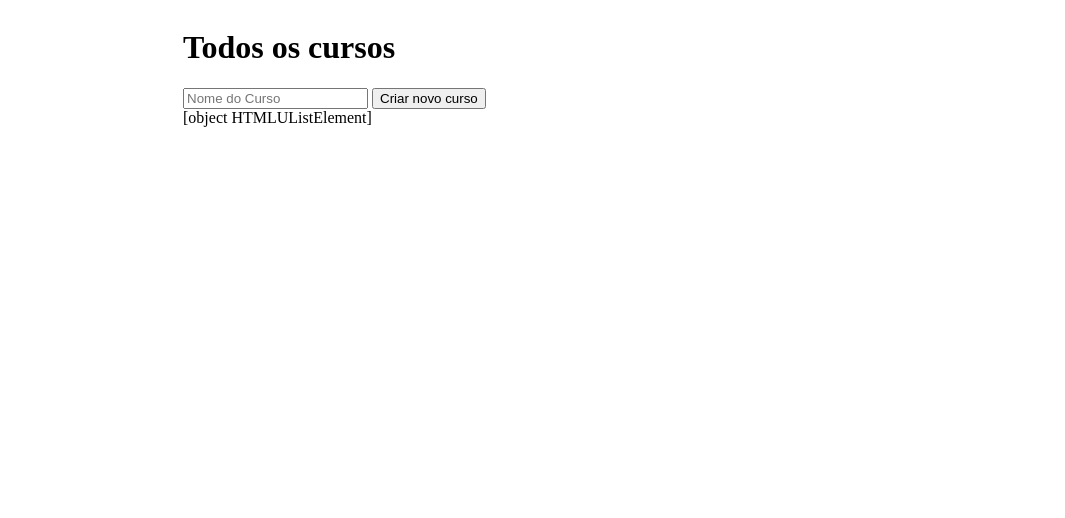
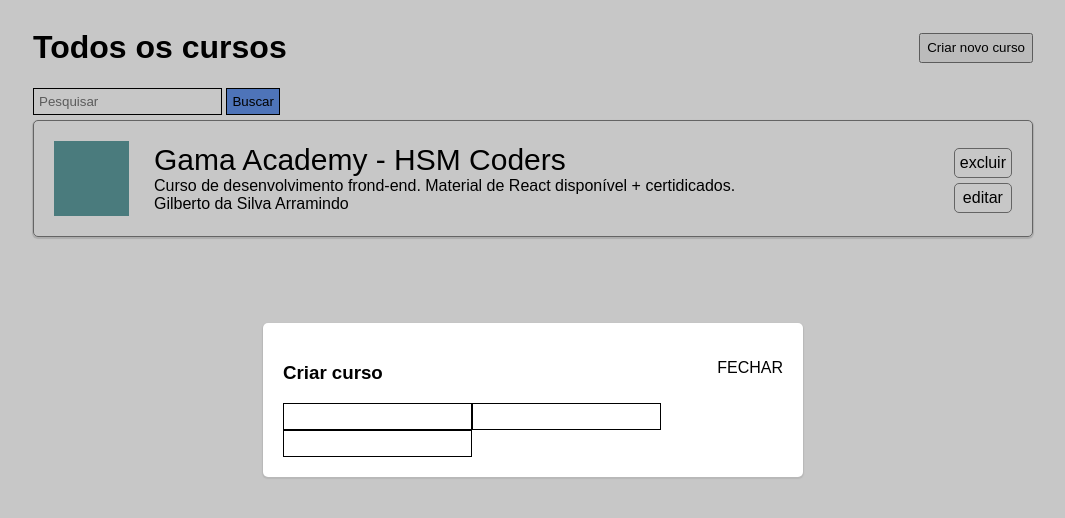
Before and after one commit to DanLoose/GamaAcademyDesafioFinal, a website: page public/index.html in a window 1280 px wide. Both pictures are taken after a click on the button "Criar novo curso". Shown: the whole page, without its empty margins (107-1172 px from the left). Drawn offline with Linux system fonts and the light colour scheme.

Commit message:
alterações na versao web do desafio

```diff
--- a/public/CSS/style.css
+++ b/public/CSS/style.css
@@ -1,24 +1,112 @@
 body {
     display: flex;
     justify-content: center;
+    font-family: Arial, Helvetica, sans-serif;
+}
+
+.header {
+    display: flex;
+    justify-content: space-between;
+    align-items: center;
+}
+
+.header>button {
+    height: 30px;
 }
 
 .container {
     width: 100%;
-    max-width: 700px;
+    max-width: 1000px;
+    min-width: 800px;
 }
 
 ul {
     padding: 0;
     margin: 0;
     list-style-type: none;
-    max-width: 100%;
+    width: 100%;
+}
+
+input {
+    padding: 5px;
+    outline: none;
+    border: 1px solid black;
+}
+
+form>button {
+    padding: 5px;
+    background-color: cornflowerblue;
+    border: 1px solid black;
+}
+
+form>button:hover {
+    background-color: rgb(155, 183, 235);
 }
 
 .card {
     padding: 20px;
     border: 1px solid gray;
-    border-radius: 10px;
+    border-radius: 5px;
     margin-top: 5px;
     box-shadow: 0 1px 1px 1px rgba(0, 0, 0, 0.137);
+    display: flex;
+    justify-content: space-between;
+    align-items: center;
 }
+
+.card>.content {
+    display: flex;
+    align-items: center;
+}
+
+.card>.content>.imagem {
+    width: 75px;
+    height: 75px;
+    background-color: cadetblue;
+}
+
+.card>.content>.text-content>.titulo {
+    margin-left: 25px;
+    font-size: 30px;
+}
+
+.card>.content>.text-content>.descricao,
+.card>.content>.text-content>.professor {
+    margin-left: 25px;
+}
+
+.card>.buttons>.editar,
+.card>.buttons>.excluir {
+    padding: 5px;
+    border: 1px solid gray;
+    margin-top: 5px;
+    border-radius: 5px;
+    display: flex;
+    align-items: center;
+    justify-content: center;
+}
+
+.modalCriar {
+    display: flex;
+    background-color: rgba(0, 0, 0, 0.219);
+    position: absolute;
+    top: 0;
+    left: 0;
+    height: 100vh;
+    width: 100vw;
+    justify-content: center;
+    align-items: center;
+}
+
+.modalCriar>.box {
+    max-width: 500px;
+    background-color: white;
+    padding: 20px;
+    box-shadow: 0px 1px 1px 1px rgba(128, 128, 128, 0.212);
+    border-radius: 5px;
+}
+
+.box-header {
+    display: flex;
+    justify-content: space-between;
+}
--- a/public/JS/script.js
+++ b/public/JS/script.js
@@ -1,50 +1,53 @@
-var minhaLista = [];
+const btnCriar = document.querySelector('#btnCriarCurso');
+const container = document.querySelector('.container');
+const btnExcluir = document.querySelector('.excluir');
 
-const containerLista = document.querySelector('.containerLista');
-const btnCriarCurso = document.querySelector('#btnCriarCurso');
-const input = document.querySelector('input[name=input]');
-
+let meusCursos = [];
 window.addEventListener('DOMContentLoaded', () => {
-    console.log(localStorage.getItem('minhaLista'));
-    renderizarTela();
+    meusCursos = localStorage.getItem('meusCursos');
+    console.log(meusCursos);
 })
 
 
-btnCriarCurso.addEventListener('click', (event) => {
-    event.preventDefault();
-    if (input.value) {
-        criarCurso();
-    }
+btnCriar.addEventListener('click', createModalCriar)
+
+btnExcluir.addEventListener('click', (e) => {
+    e.target.parentNode.parentNode.remove()
 })
 
-function renderizarTela() {
+function createModalCriar() {
+    let modalCriar, divBox, boxHeader, h3, p;
+    let inputId, inputName, inputDescricao;
 
-    let lista = createList();
+    modalCriar = document.createElement('div');
+    divBox = document.createElement('div');
+    boxHeader = document.createElement('div');
+    h3 = document.createElement('h3');
+    p = document.createElement('p');
 
-    containerLista.innerHTML = '';
+    h3.innerText = 'Criar curso';
+    p.innerText = 'FECHAR';
 
-    if (minhaLista) {
-        minhaLista.forEach(data => {
-            lista.append(createCard(data));
-        })
+    inputId = document.createElement('input');
+    inputName = document.createElement('input');
+    inputDescricao = document.createElement('input');
 
-        containerLista.innerHTML = lista;
-    }
+    modalCriar.classList.add('modalCriar');
+    divBox.classList.add('box');
+    boxHeader.classList.add('box-header');
 
+    p.addEventListener('click', () => {
+        container.removeChild(modalCriar);
+    })
+
+    boxHeader.append(h3);
+    boxHeader.append(p);
+
+    divBox.append(boxHeader);
+    divBox.append(inputId);
+    divBox.append(inputName);
+    divBox.append(inputDescricao);
+
+    modalCriar.append(divBox)
+    container.append(modalCriar);
 }
-
-function criarCurso() {
-    minhaLista.push(input.value);
-    localStorage.setItem('minhaLista', minhaLista);
-    renderizarTela();
-}
-
-function createCard(data) {
-    let card = document.createElement('li');
-    card.append(document.createTextNode(`${data.titulo}`))
-    return card;
-}
-
-function createList() {
-    return document.createElement('ul');
-}
--- a/public/index.html
+++ b/public/index.html
@@ -12,14 +12,32 @@
 <body>
     <div class="container">
 
-        <h1>Todos os cursos</h1>
+        <div class="header">
+            <h1>Todos os cursos</h1>
+            <button id="btnCriarCurso">Criar novo curso</button>
+        </div>
 
         <form action="">
-            <input type="text" name="input" id="" placeholder="Nome do Curso">
-            <button id="btnCriarCurso">Criar novo curso</button>
+            <input type="text" name="input" id="" placeholder="Pesquisar">
+            <button>Buscar</button>
         </form>
 
         <ul class="containerLista">
+            <li class="card">
+                <div class="content">
+                    <div class="imagem"></div>
+                    <div class="text-content">
+                        <div class="titulo">Gama Academy - HSM Coders</div>
+                        <div class="descricao"> Curso de desenvolvimento frond-end. Material de React disponível +
+                            certidicados.</div>
+                        <div class="professor"> Gilberto da Silva Arramindo</div>
+                    </div>
+                </div>
+                <div class="buttons">
+                    <div class="excluir">excluir</div>
+                    <div class="editar">editar</div>
+                </div>
+            </li>
         </ul>
     </div>
 
```
